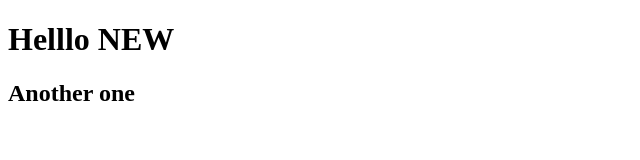
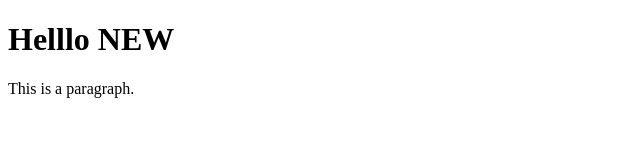
Before and after one commit to rahimicodehub/Future-Bridge-Website, a plain HTML site: page html-files/index1.html in a window 1280 px wide. Shown: the whole page, without its empty margins (0-640 px from the left). Drawn offline with Linux system fonts and the light colour scheme.

Commit message:
change the text

```diff
--- a/html-files/index1.html
+++ b/html-files/index1.html
@@ -7,6 +7,6 @@
 </head>
 <body>
     <h1>Helllo NEW</h1>
-    <h2>Another one</h2>
+    <p>This is a paragraph.</p>
 </body>
 </html>
```
